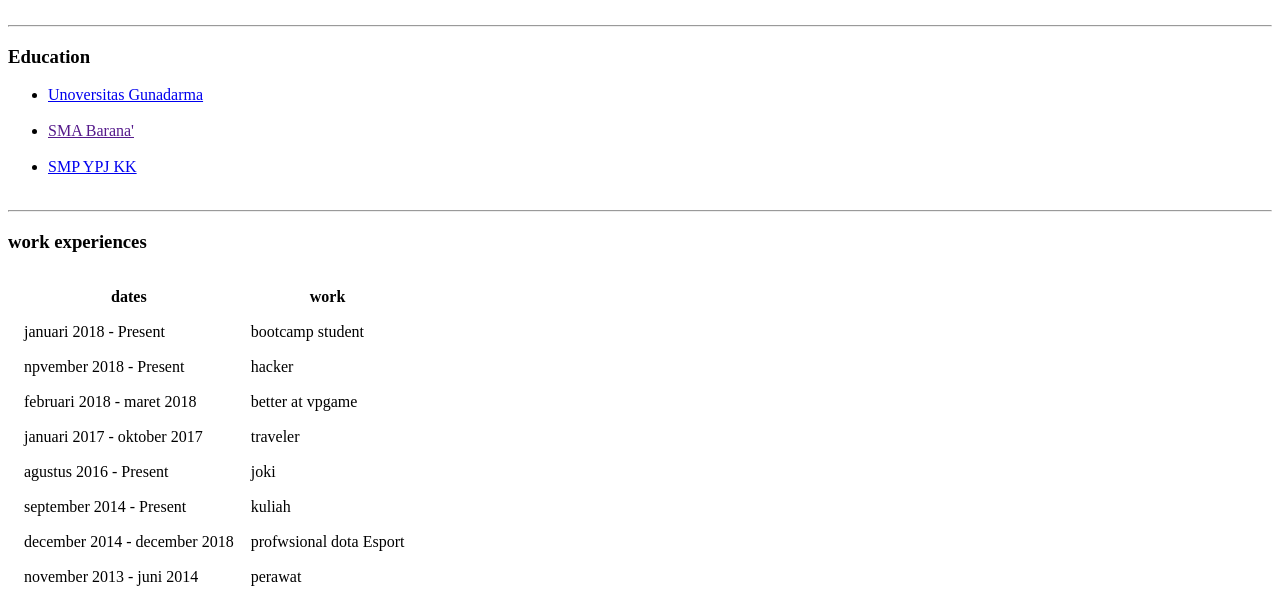
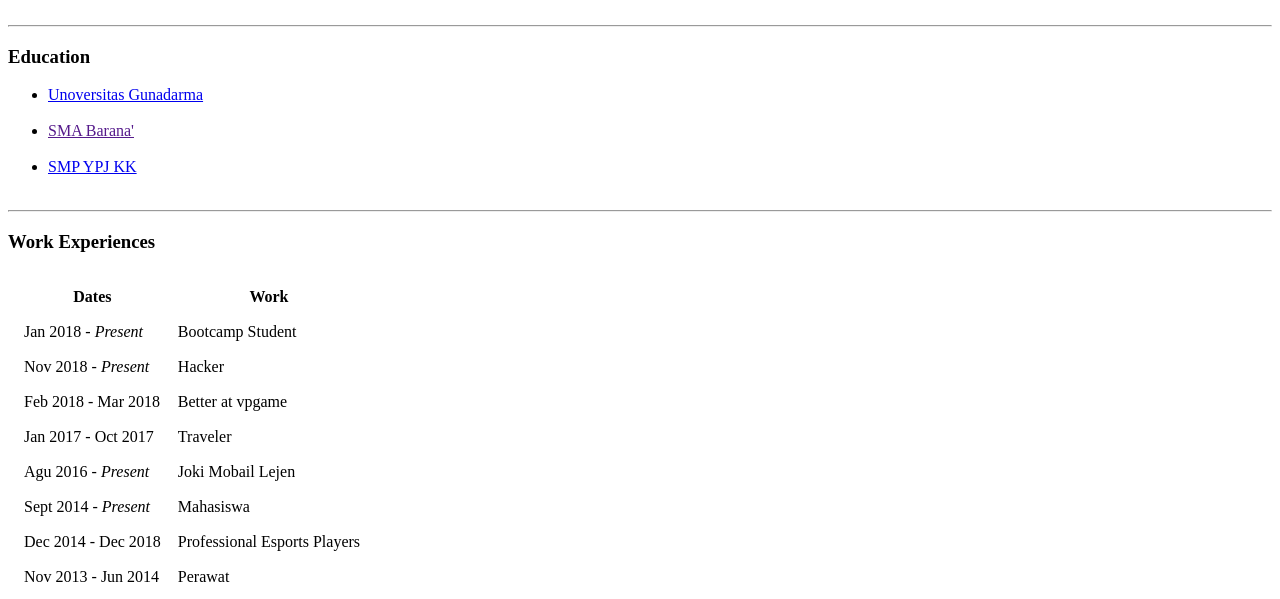
Before and after one commit to xvferdy/woooah-my-first-website, a plain HTML site: page index.html in a window 1280 px wide. Shown: the part 192-791 px from the top of the page. Drawn offline with Linux system fonts and the light colour scheme.

Commit message:
Work experiences formatted

```diff
--- a/index.html
+++ b/index.html
@@ -21,58 +21,56 @@
 
   <h3>Education</h3>
   <ul>
-            <li><a href="#">Unoversitas Gunadarma</a></li><br>
-                <li><a href="">SMA Barana'</a></li><br>
+    <li><a href="#">Unoversitas Gunadarma</a></li><br>
+    <li><a href="">SMA Barana'</a></li><br>
     <li><a href="#">SMP YPJ KK</a></li><br>
-        <!-- <li><a href="#">SD YPJ KK</a></li><br>
-<li><a href="#">TK YPJ KK</a></li><br> -->
 
   </ul>
   <hr>
-  <h3>work experiences</h3>
+  <h3>Work Experiences</h3>
   <table cellspacing="15">
     <thead>
       <tr>
-        <th>dates</th>
-        <th>work</th>
+        <th>Dates</th>
+        <th>Work</th>
       </tr>
     </thead>
     <tbody>
       <tr>
-      <td>januari 2018 - Present</td>
-      <td>bootcamp student</td>
+        <td>Jan 2018 - <em>Present</em></td>
+        <td>Bootcamp Student</td>
       </tr>
       <tr>
-      <td>npvember 2018 - Present</td>
-      <td>hacker</td>
+        <td>Nov 2018 - <em>Present</em></td>
+        <td>Hacker</td>
       </tr>
       <tr>
-      <td>februari 2018 - maret 2018</td>
-      <td>better at vpgame</td>
+        <td>Feb 2018 - Mar 2018</td>
+        <td>Better at vpgame</td>
       </tr>
       <tr>
-      <td>januari 2017 - oktober 2017</td>
-      <td>traveler</td>
+        <td>Jan 2017 - Oct 2017</td>
+        <td>Traveler</td>
       </tr>
       <tr>
-      <td>agustus 2016 - Present</td>
-      <td>joki</td>
+        <td>Agu 2016 - <em>Present</em></td>
+        <td>Joki Mobail Lejen</td>
       </tr>
       <tr>
-      <td>september 2014 - Present</td>
-      <td>kuliah</td>
+        <td>Sept 2014 - <em>Present</em></td>
+        <td>Mahasiswa</td>
       </tr>
       <tr>
-        <td>december 2014 - december 2018</td>
-        <td>profwsional dota Esport</td>
+        <td>Dec 2014 - Dec 2018</td>
+        <td>Professional Esports Players</td>
       </tr>
       <tr>
-        <td>november 2013 - juni 2014</td>
-        <td>perawat</td>
+        <td>Nov 2013 - Jun 2014</td>
+        <td>Perawat</td>
       </tr>
       <tr>
-        <td>jul 2012 - sep 2012</td>
-        <td>waiter: warteg</td>
+        <td>Jul 2012 - Sep 2012</td>
+        <td>Warteg's Waiter</td>
       </tr>
 
     </tbody>
@@ -129,9 +127,9 @@
   <a href="hobbies.html">my hobi</a>
 
   <a href="contact-me.html">my contact</a>
-<br>
-<br>
-<br>
+  <br>
+  <br>
+  <br>
 
 
 </body>
```
